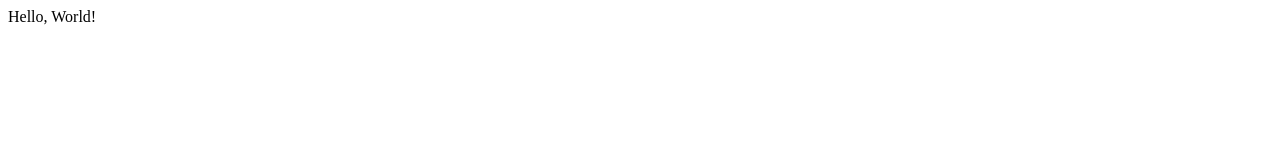
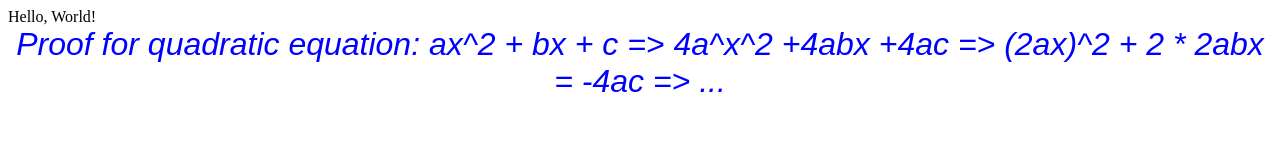
Before and after one commit to shredible/shredible.github.io, a plain HTML site: page page2.html in a window 1280 px wide. Drawn offline with Linux system fonts and the light colour scheme.

Commit message:
Commit 17
Test on page 2

```diff
--- a/page2.html
+++ b/page2.html
@@ -3,6 +3,11 @@
 <body>
 	Hello, World!
 <link href="assets/css/style.css" rel="stylesheet">
+</head>
+<div class="text">Proof for quadratic equation:
+ax^2 + bx + c
+=> 4a^x^2 +4abx +4ac
+=> (2ax)^2 + 2 * 2abx = -4ac
+=> ...
 </body>
-</head>
 </html>
```
